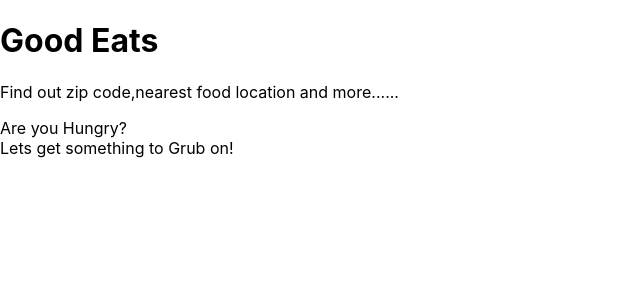
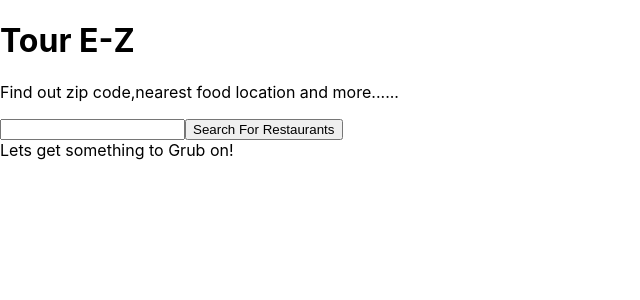
Before and after one commit to Kyesha/Tour-EZ, a React (Create React App) app: page / in a window 1280 px wide. Shown: the top 300 px of the page, without its empty margins (0-640 px from the left). Built offline with nearby package versions, Linux system fonts and the light colour scheme.

Commit message:
updated API key, added button, called API key

```diff
--- a/package.json
+++ b/package.json
@@ -3,6 +3,7 @@
   "version": "0.1.0",
   "private": true,
   "dependencies": {
+    "axios": "^0.19.0",
     "react": "^16.8.6",
     "react-dom": "^16.8.6",
     "react-scripts": "3.0.1"
--- a/src/App.js
+++ b/src/App.js
@@ -1,21 +1,38 @@
 import React from "react";
 import Title from "./Components/Title";
 import Form from "./Components/Form";
-import Weather from "./Components/Weather";
+import Restaurants from "./Components/Restaurants";
+import axios from "axios";
 
 const API_KEY = "f2eb8f96660c3ab047ca7842df116edf"
 class App extends React.Component{
-  getWeather = async () => {
-    const api_call = await fetch(`https://developers.zomato.com/api${API_KEY}`);
-    const data = await api_call.json();
-    console.log(data);
-  }
+  getRestaurants = (event) => {
+      const RestaurantsName = event.target.elements.RestaurantsName.value;
+      event.preventDefault();
+      console.log(RestaurantsName);
+      const url = 'https:developers.zomato.com/api/v2.1/search?entity_ids=59&entity_type=city&apikey=f2eb8f96660c3ab047ca7842df116edf'
+      axios.get(url)
+      .then(res => {
+        console.log(res);
+
+      })
+    }
+
+
+
+
+  // getWeather = async (event) => {
+  //   event.preventDefault();
+  //   const api_call = await fetch(`https://developers.zomato.com/api/v2.1/search?entity_id=59&entity_type=city&apikey=${API_KEY}`);
+  //   const data = await api_call.json();
+  //   console.log(data);
+  // }
   render() {
     return (
     <div>
       <Title />
-      <Form />
-      <Weather />
+      <Form getRestaurants={this.getRestaurants}/>
+      <Restaurants />
 
 
 
--- a/src/Components/Form.js
+++ b/src/Components/Form.js
@@ -1,9 +1,16 @@
 import React from "react";
 
-class Form extends React. Component {
+class Form extends React.Component {
   render() {
     return(
-      <div>Are you Hungry?</div>
+      <form onSubmit={this.props.getRestaurants}>
+        <input type="text" name="RestaurantsName">
+
+        </input>
+        <button>
+        Search For Restaurants
+        </button>
+      </form>
     );
   }
 }
--- a/src/Components/Weather.js
+++ b/src/Components/Restaurants.js
@@ -1,6 +1,6 @@
 import React from "react";
 
-class Weather extends React. Component {
+class Restaurants extends React.Component {
   render() {
     return(
       <div>Lets get something to Grub on!</div>
@@ -9,4 +9,4 @@ class Weather extends React. Component {
 }
 
 
-export default Weather;
+export default Restaurants;
--- a/src/Components/Title.js
+++ b/src/Components/Title.js
@@ -5,7 +5,7 @@ class Title extends React.Component {
   render() {
     return (
       <div>
-<h1>Good Eats</h1>
+<h1>Tour E-Z</h1>
 <p>Find out zip code,nearest food location and more......</p>
   </div>
     )
```
Also changed, not shown: 1 other file (tests, documents, lock files or other folders).
